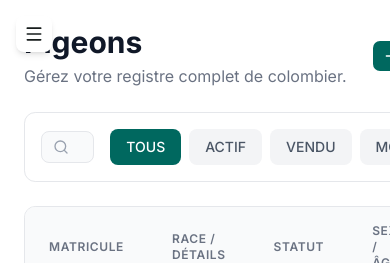
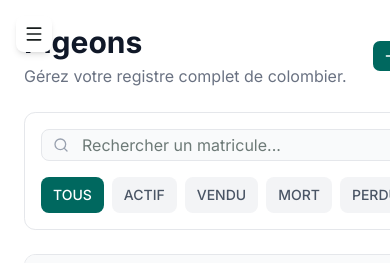
Before and after one commit to Azizka877/pigeon-manager-frontend, a Next.js app: page /pigeons in a window 390 px wide. Shown: the top 263 px of the page. Built offline with nearby package versions, Linux system fonts and the light colour scheme; no server answers.

Commit message:
Feat: responsive page pigeon flex-wra

```diff
--- a/app/(dashboard)/pigeons/page.tsx
+++ b/app/(dashboard)/pigeons/page.tsx
@@ -79,23 +79,23 @@ export default function PigeonsPage() {
 
       {/* Recherche & Filtres */}
       <div className="bg-white rounded-xl border border-gray-200 p-4">
-        <div className="flex flex-wrap items-center gap-4">
-          <div className="relative flex-1 max-w-md">
+  <div className="flex flex-col sm:flex-row sm:flex-wrap sm:items-center gap-4">
+    <div className="relative w-full sm:w-auto sm:min-w-[250px] sm:max-w-md">
       <Search className="absolute left-3 top-1/2 -translate-y-1/2 w-4 h-4 text-gray-400" />
       <Input
         placeholder="Rechercher un matricule..."
         value={recherche}
         onChange={(e) => setRecherche(e.target.value)}
-              className="pl-10 bg-gray-50 border-gray-200"
+        className="pl-10 bg-gray-50 border-gray-200 w-full"
       />
     </div>
-          <div className="flex gap-2 flex-wrap">
+    <div className="flex gap-2 flex-wrap flex-1">
       {(['tous', 'actif', 'vendu', 'mort', 'perdu'] as FiltreStatut[]).map((statut) => (
         <button
           key={statut}
           onClick={() => setFiltreStatut(statut)}
           className={cn(
-                  'px-4 py-2 rounded-lg text-sm font-medium transition-colors',
+            'px-3 py-2 rounded-lg text-sm font-medium transition-colors whitespace-nowrap',
             filtreStatut === statut
               ? 'bg-[#00685f] text-white'
               : 'bg-gray-100 text-gray-600 hover:bg-gray-200'
```
Lines whose indentation alone changed are shown as unchanged.
